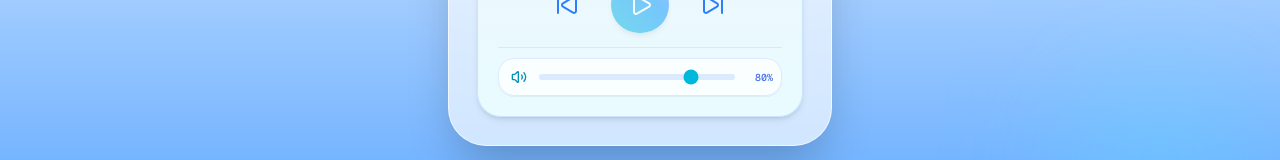
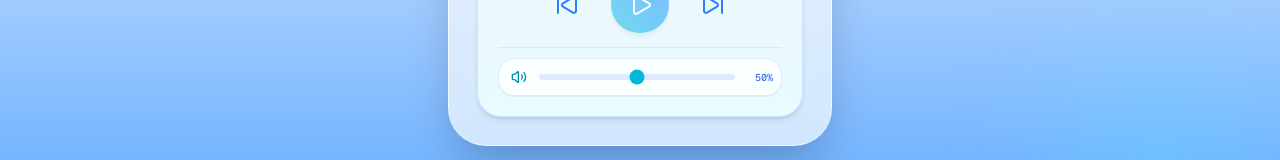
Before and after one commit to gtx550000/song-for-som, a Next.js app: page / in a window 1280 px wide. Shown: the part 514-674 px from the top of the page. Built offline with nearby package versions, Linux system fonts and the light colour scheme.

Commit message:
feat: reset volume levels to default values

```diff
--- a/app/components/musicPlayer.tsx
+++ b/app/components/musicPlayer.tsx
@@ -57,9 +57,9 @@ export default function MusicPlayer() {
   const [isYTReady, setIsYTReady] = useState(false);
 
   // จัดการระดับเสียง (0 - 100)
-  const [volume, setVolume] = useState(80);
+  const [volume, setVolume] = useState(50);
   const [isMuted, setIsMuted] = useState(false);
-  const [prevVolume, setPrevVolume] = useState(80);
+  const [prevVolume, setPrevVolume] = useState(50);
 
   const [showAddModal, setShowAddModal] = useState(false);
   const [newTitle, setNewTitle] = useState("");
```
